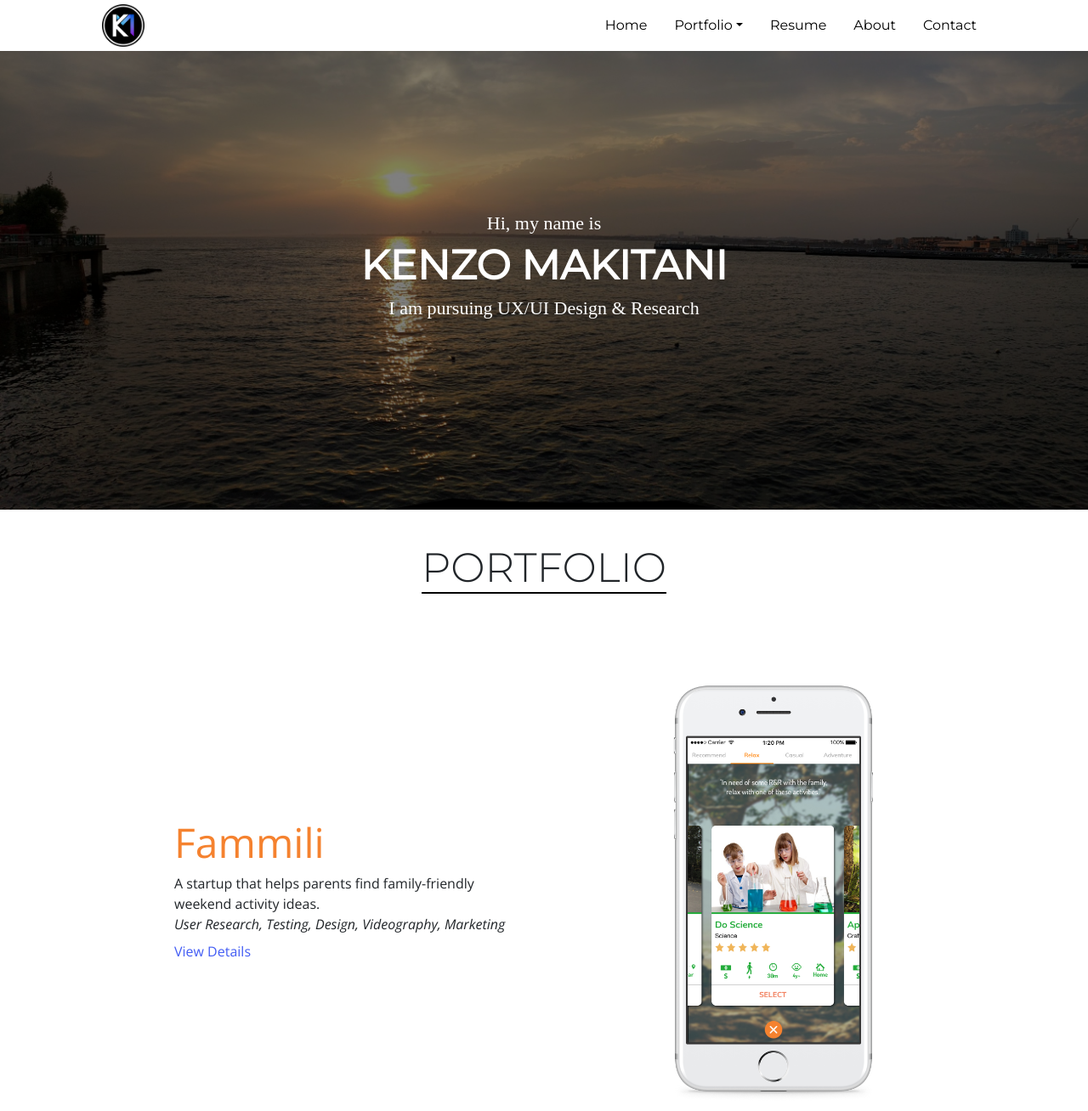
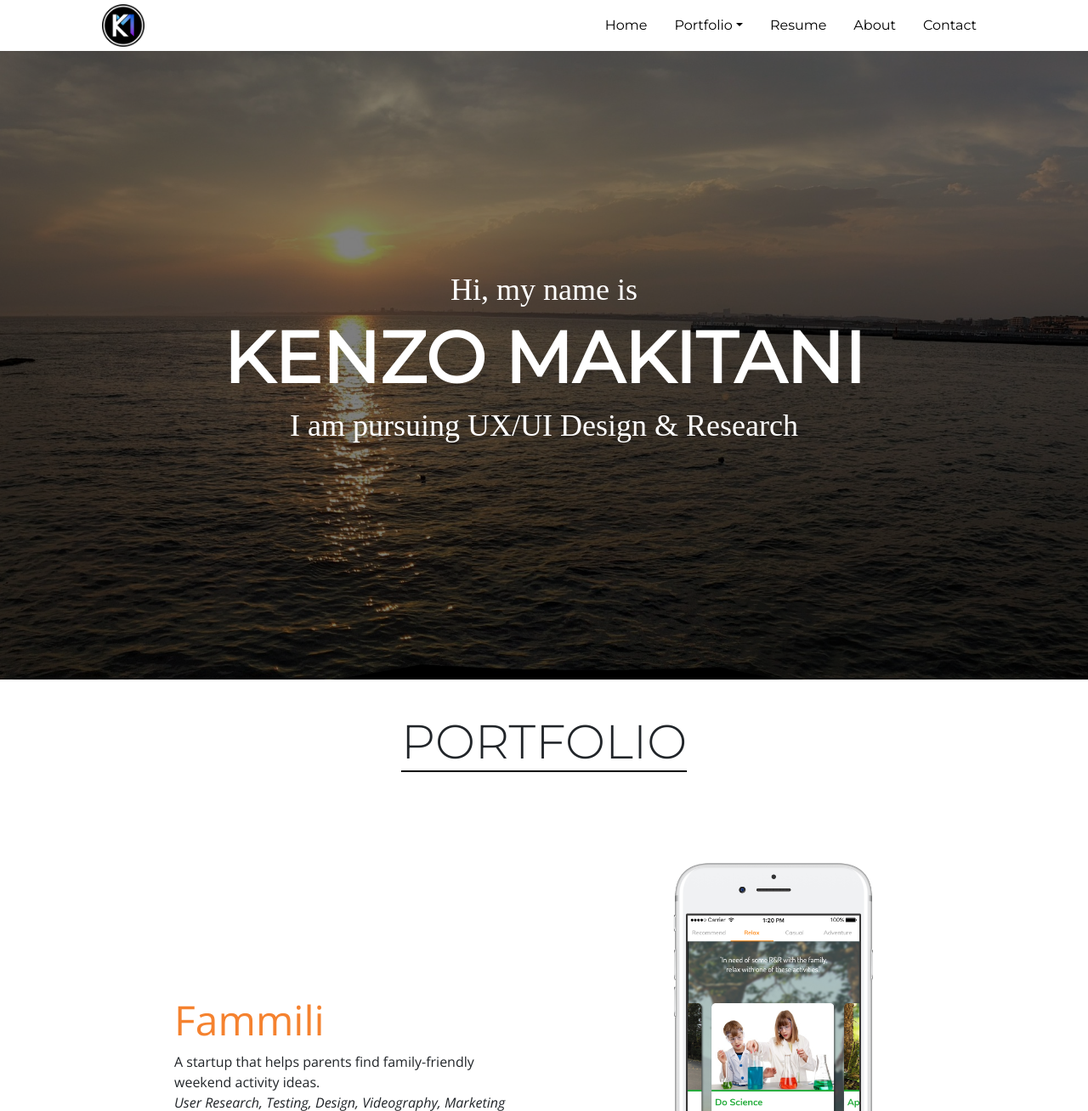
Before and after one commit to kmakitan/kmakitan.github.io, a PHP site: page / in a window 1280 px wide. Shown: the top 1308 px of the page at 85% size. Run offline with PHP 8.4, Linux system fonts and the light colour scheme; some web fonts are replaced.

Commit message:
Changed home parallax photo size

```diff
--- a/css/custom.css
+++ b/css/custom.css
@@ -119,7 +119,7 @@ button.btn a{
 /* Homepage Photo */
 .parallax {
 	background-image: url("../images/homebg.jpg");
-	height: 350px;
+	height: 100%;
 	width: 100%;
 	top: 0px;
 	left: 0px;
@@ -137,7 +137,7 @@ button.btn a{
 }
 
 .intro {
-	height: 350px;
+	height: 100vh;
 	position: relative;
 	z-index: 2;
 }
@@ -607,7 +607,11 @@ height: 100%;
 	/* Titles */
 	h1 {
 		font-family: 'Montserrat', sans-serif;
-		font-size: 48px;
+		font-size: 56px;
+	}
+
+	#name {
+		font-size: 84px;
 	}
 
 	h3 {
@@ -657,23 +661,18 @@ height: 100%;
 
 	/* Home Banner */
 
-	.parallax {
-		height: 600px;
-	}
+
 
 	/* Introduction */
 
-	.intro {
-		height: 600px;
-	}
 
 
 	.intro h3 {
-	font-size: 22px;
+	font-size: 36px;
 }
 
 	#subtitle1 {
-	padding-top: 250px;
+	padding-top: 40vh;
 }
 
 
```
